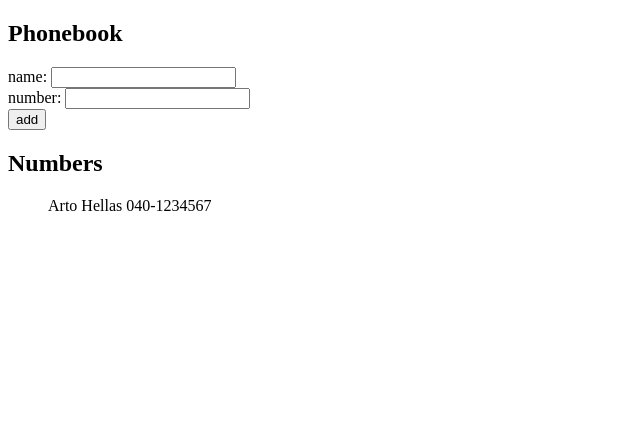
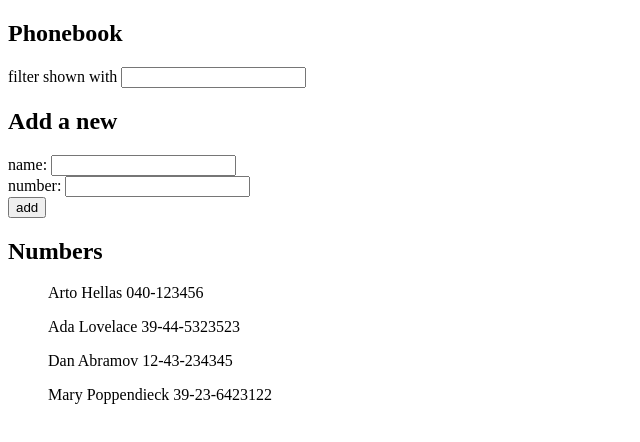
Before and after one commit to caio-garcia/FSO2022-Full-Stack-Open-2022, a React (Create React App) app in the folder part2/phonebook/: page / in a window 1280 px wide. Shown: the top 442 px of the page, without its empty margins (0-640 px from the left). Built offline with nearby package versions, Linux system fonts and the light colour scheme.

Commit message:
Exercise 2.9

```diff
--- a/part2/phonebook/src/App.js
+++ b/part2/phonebook/src/App.js
@@ -2,8 +2,13 @@ import { useState } from "react";
 
 const App = () => {
   const [persons, setPersons] = useState([
-    { name: "Arto Hellas", number: "040-1234567" },
+    { name: "Arto Hellas", number: "040-123456", id: 1 },
+    { name: "Ada Lovelace", number: "39-44-5323523", id: 2 },
+    { name: "Dan Abramov", number: "12-43-234345", id: 3 },
+    { name: "Mary Poppendieck", number: "39-23-6423122", id: 4 },
   ]);
+
+  const [search, setSearch] = useState("");
   const [newName, setNewName] = useState("");
 
   function handleSubmit(e) {
@@ -19,6 +24,10 @@ const App = () => {
     }
   }
 
+  function handleFiltering(e) {
+    setSearch(e.target.value);
+  }
+
   function handleChange(e) {
     setNewName({ ...newName, [e.target.name]: e.target.value });
   }
@@ -26,7 +35,11 @@ const App = () => {
   return (
     <div>
       <h2>Phonebook</h2>
+      <div>
+        filter shown with <input onChange={handleFiltering} />
+      </div>
       <form>
+        <h2>Add a new</h2>
         <div>
           name: <input name="name" onChange={handleChange} />
         </div>
@@ -41,7 +54,11 @@ const App = () => {
       </form>
       <h2>Numbers</h2>
       <ul>
-        {persons.map((curr) => {
+        {persons
+          .filter((elem) =>
+            elem.name.toLocaleLowerCase().includes(search.toLowerCase())
+          )
+          .map((curr) => {
             return (
               <li key={Math.random()} style={{ listStyle: "none" }}>
                 <p>
```
Lines whose indentation alone changed are shown as unchanged.
